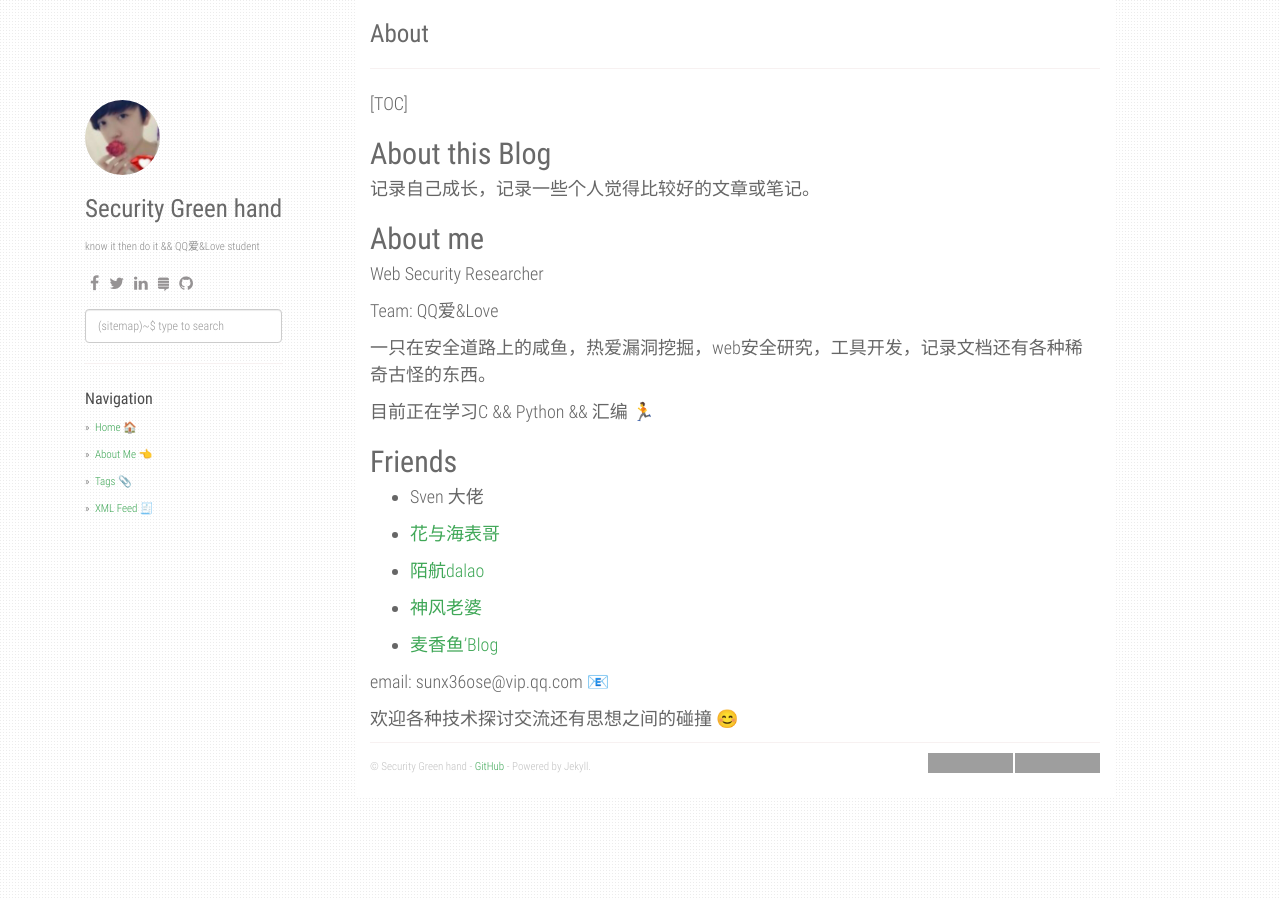
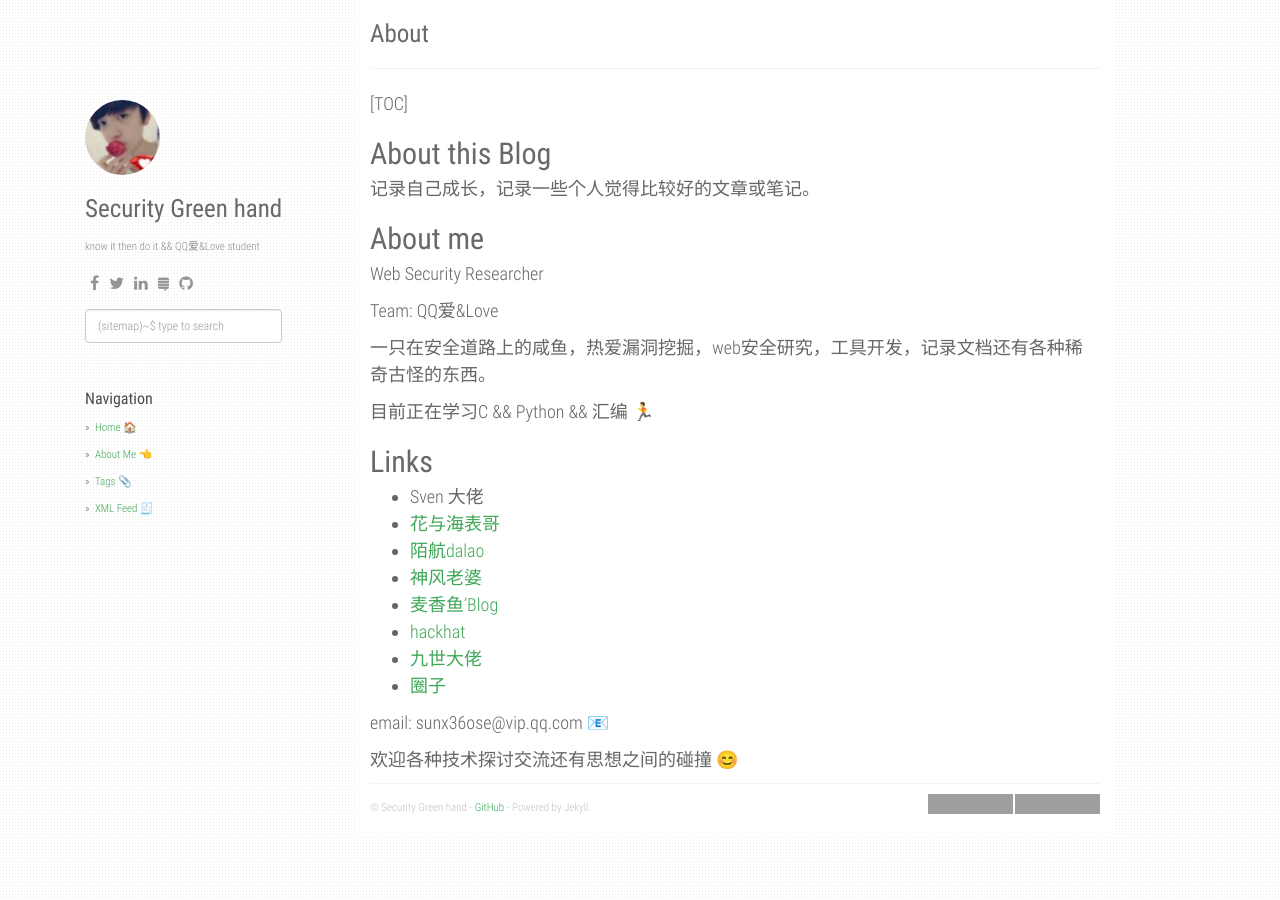
Before and after one commit to fuchen666/ppbibo.github.io, a Jekyll site: the page built from about.md, in a window 1280 px wide. Built offline with Jekyll 4.4.1, drawn with Linux system fonts in a browser that asks for light colours; grey boxes are pictures that could not be loaded.

Commit message:
add some links

```diff
--- a/about.md
+++ b/about.md
@@ -29,17 +29,16 @@ Team: QQ爱&Love
 
 
 
-## Friends
+## Links
 
 - Sven 大佬
-
 - [花与海表哥](https://ctf.dog/)
-
 - [陌航dalao](https://www.wileysec.com/)
-
 - [神风老婆](https://www.cnblogs.com/wh4am1/)
-
 - [麦香鱼'Blog](http://www.maixiangyu.xyz/)
+- [hackhat](http://hackhat.net/)
+- [九世大佬](https://422926799.github.io/)
+- [圈子](https://www.secquan.org/)
 
 
 
```
